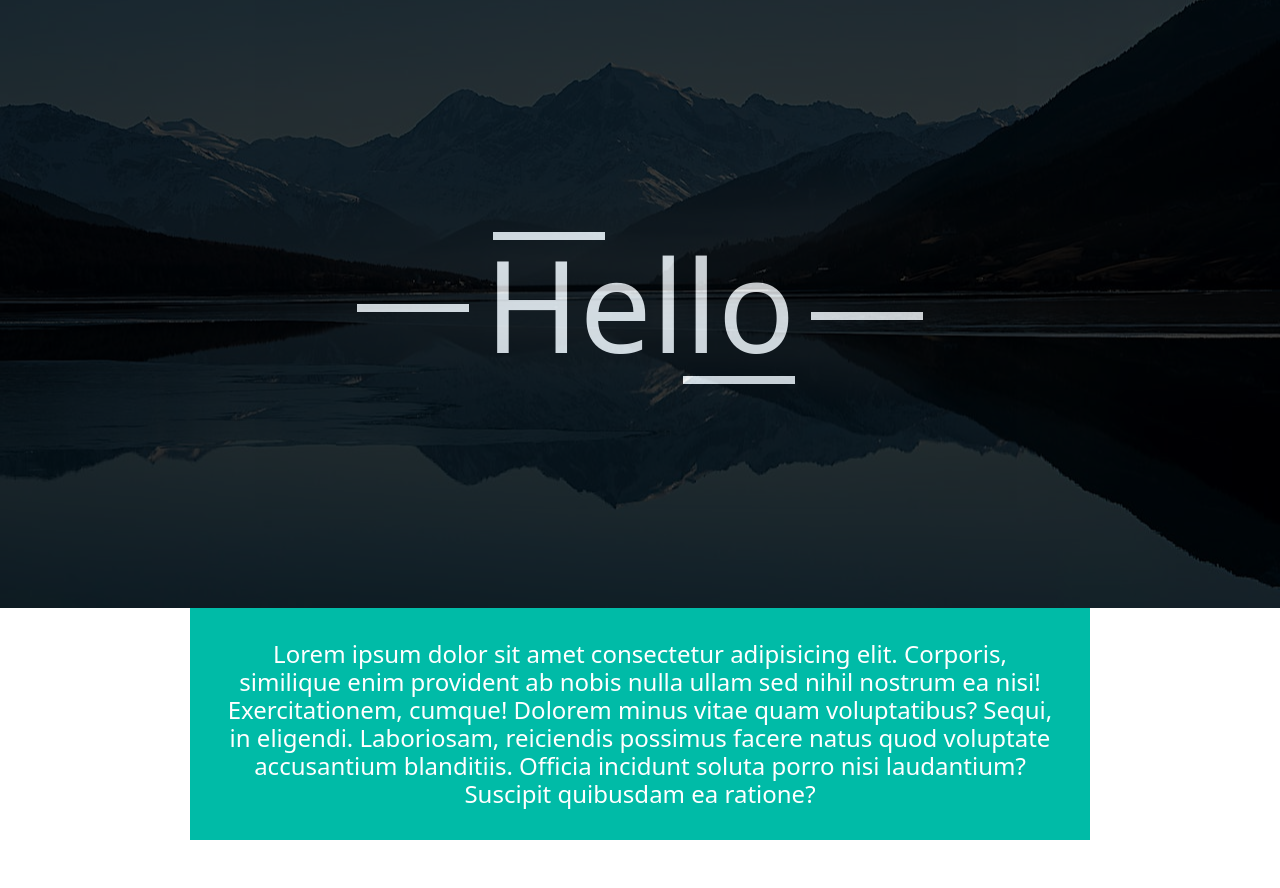
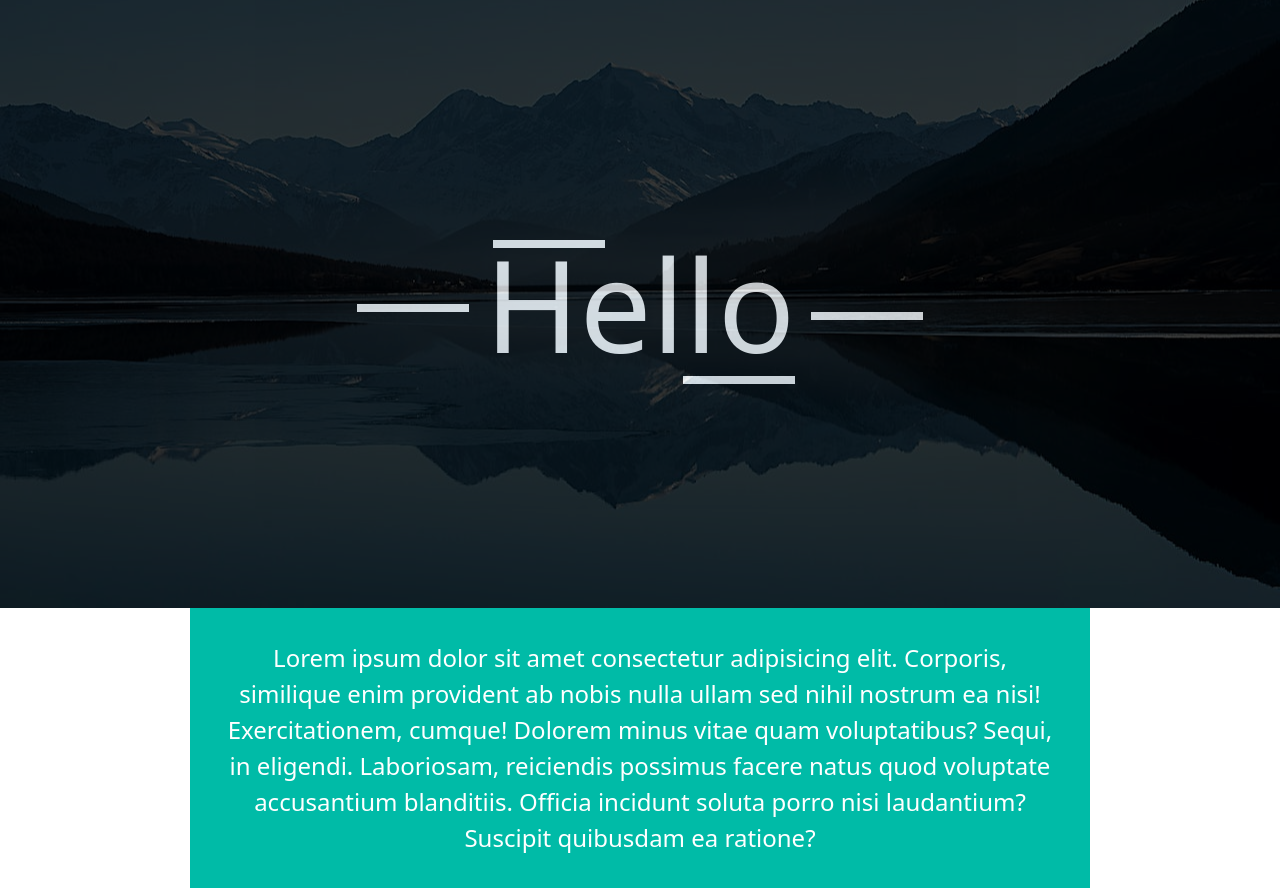
Before and after one commit to akmniazulalam/Tailwind-CSS, a website: page index.html in a window 1280 px wide. Before the commit the page ends 840 px from the top, so only its background shows below. Drawn offline with Linux system fonts and the light colour scheme.

Commit message:
error solve

```diff
--- a/index.html
+++ b/index.html
@@ -9,11 +9,11 @@
   <body>
      <div class="bg-[url(../images/01.jpg)] bg-no-repeat bg-center bg-cover">
       <div class="bg-black opacity-75 py-60 text-center">
-         <h1 class="text-white text-9xl relative before:absolute before:-top-2 before:left-2 inline-block before:w-28 before:h-2 before:bg-white before:content-[''] after:absolute after:-bottom-4 after:right-0 after:h-2 after:w-28 after:bg-white after:content-['']"><span class="relative before:absolute before:top-1/2 before:-left-32 inline-block before:w-28 before:h-2 before:bg-white before:content-[''] after:absolute after:bottom-12 after:-right-32 after:h-2 after:w-28 after:bg-white after:content-[''] hover:text-amber-400 transition delay-75 duration-150 ease-in-out">Hello</span></h1>
+         <h1 class="text-white text-9xl relative before:absolute before:top-0 before:left-2 inline-block before:w-28 before:h-2 before:bg-white before:content-[''] after:absolute after:-bottom-4 after:right-0 after:h-2 after:w-28 after:bg-white after:content-['']"><span class="relative before:absolute before:top-1/2 before:-left-32 inline-block before:w-28 before:h-2 before:bg-white before:content-[''] after:absolute after:bottom-12 after:-right-32 after:h-2 after:w-28 after:bg-white after:content-[''] hover:text-amber-400 transition delay-75 duration-150 ease-in-out">Hello</span></h1>
       </div>
      </div>
      <div class="bg-teal-500 p-8 max-w-my m-auto text-center">
-      <h1 class="text-2xl text-white leading-7">Lorem ipsum dolor sit amet consectetur adipisicing elit. Corporis, similique enim provident ab nobis nulla ullam sed nihil nostrum ea nisi! Exercitationem, cumque! Dolorem minus vitae quam voluptatibus? Sequi, in eligendi. Laboriosam, reiciendis possimus facere natus quod voluptate accusantium blanditiis. Officia incidunt soluta porro nisi laudantium? Suscipit quibusdam ea ratione?</h1>
+      <h1 class="text-2xl text-white leading-9">Lorem ipsum dolor sit amet consectetur adipisicing elit. Corporis, similique enim provident ab nobis nulla ullam sed nihil nostrum ea nisi! Exercitationem, cumque! Dolorem minus vitae quam voluptatibus? Sequi, in eligendi. Laboriosam, reiciendis possimus facere natus quod voluptate accusantium blanditiis. Officia incidunt soluta porro nisi laudantium? Suscipit quibusdam ea ratione?</h1>
      </div>
   </body>
 </html>
```
Also changed, not shown: src/output.css.
